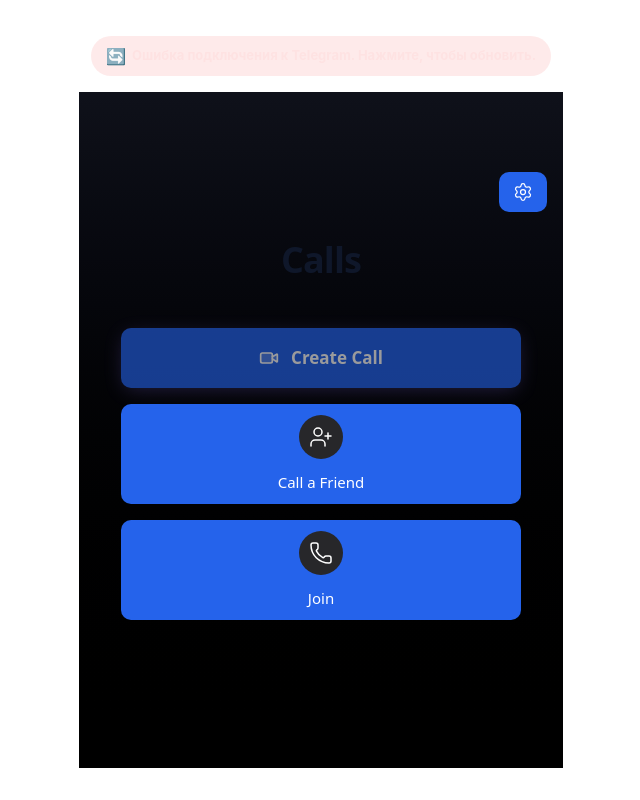
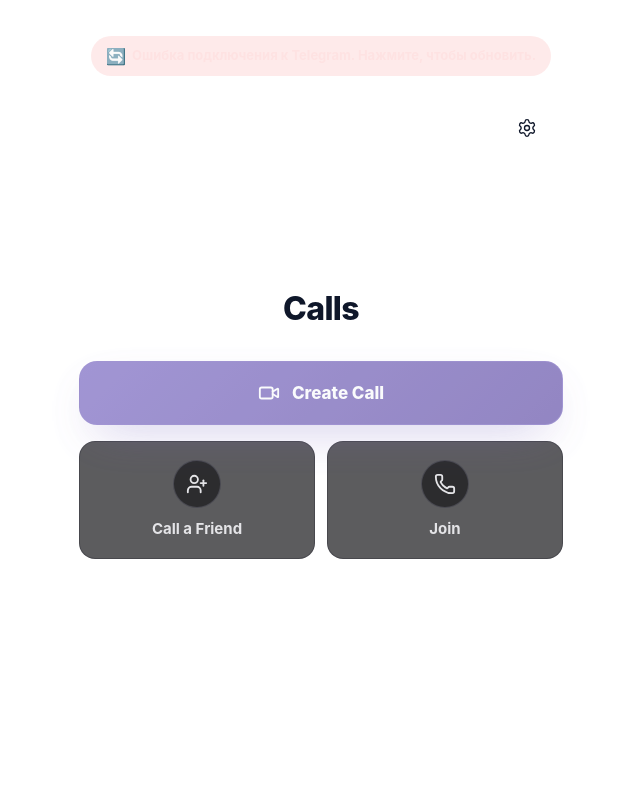
Before and after one commit to Rodion4365/Tel_call, a React (Vite) app in the folder frontend/: page / in a window 1280 px wide. Shown: the whole page, without its empty margins (319-959 px from the left). Built offline with nearby package versions, Linux system fonts and the light colour scheme; no server answers.

Commit message:
Revert "Redesign MainPage with modern gradient and button styles"

```diff
--- a/frontend/package.json
+++ b/frontend/package.json
@@ -14,7 +14,6 @@
   },
   "dependencies": {
     "clsx": "^2.1.1",
-    "framer-motion": "^12.23.26",
     "i18next": "^25.7.1",
     "i18next-browser-languagedetector": "^8.2.0",
     "lucide-react": "^0.560.0",
--- a/frontend/src/pages/MainPage.tsx
+++ b/frontend/src/pages/MainPage.tsx
@@ -1,10 +1,18 @@
 import React, { useState } from "react";
-import { useNavigate } from "react-router-dom";
+import { Link, useNavigate } from "react-router-dom";
 import { useTranslation } from "react-i18next";
 import { Video, UserPlus, Phone, Settings } from "lucide-react";
 import { useAuth } from "../contexts/AuthContext";
 import { createCall } from "../services/calls";
-import { motion } from "framer-motion";
+
+const SettingsButton: React.FC = () => {
+  const { t } = useTranslation();
+  return (
+    <Link to="/settings" className="settings-button" aria-label={t("common.settings")}>
+      <Settings className="settings-icon" />
+    </Link>
+  );
+};
 
 const MainPage: React.FC = () => {
   const { t } = useTranslation();
@@ -58,75 +66,53 @@ const MainPage: React.FC = () => {
   };
 
   return (
-    <div className="h-full w-full bg-gradient-to-b from-[#0f111a] to-black text-white relative font-sans flex flex-col">
-      {/* Settings Button */}
-      <div className="absolute top-20 right-4 z-10">
-        <button
-          onClick={() => navigate("/settings")}
-          className="bg-zinc-900/50 p-2.5 rounded-full text-zinc-400 hover:text-white hover:bg-zinc-800 transition-all border border-zinc-800/50 cursor-pointer"
-        >
-          <Settings className="w-5 h-5 stroke-[1.5]" />
-        </button>
-      </div>
+    <div className="main-screen">
+      <header className="top-bar">
+        <div />
+        <SettingsButton />
+      </header>
 
-      {/* Main Content */}
-      <div className="flex-1 flex flex-col justify-center items-center px-6 w-full max-w-md mx-auto z-0">
-        {/* Title */}
-        <div className="mb-12 text-center space-y-2">
-          <h1 className="text-4xl font-semibold tracking-tight text-white">{t("mainPage.title")}</h1>
-        </div>
+      <header className="main-header">
+        <h1 className="main-title">{t("mainPage.title")}</h1>
+      </header>
 
-        {/* Error Message */}
       {error ? (
-          <div className="w-full mb-4 p-4 bg-red-500/10 border border-red-500/30 rounded-2xl text-center" role="alert">
-            <p className="text-red-200">{error}</p>
-          </div>
+        <p className="status status-offline" role="alert" style={{ textAlign: "center", margin: "1rem" }}>
+          {error}
+        </p>
       ) : null}
 
-        {/* Actions */}
-        <div className="w-full space-y-4">
-          {/* Primary Action - Create Call */}
-          <motion.button
+      <div className="main-actions">
+        <button
+          className="primary-action"
           onClick={handleCreateCall}
           disabled={!user || isCreating || isAuthorizing}
-            whileHover={{ scale: 1.01 }}
-            whileTap={{ scale: 0.99 }}
-            className="w-full h-[60px] text-[17px] font-medium bg-[#7C66DC] hover:bg-[#6A55CA] text-white rounded-2xl flex items-center justify-center gap-3 transition-colors shadow-[0_4px_20px_-4px_rgba(124,102,220,0.5)] disabled:opacity-60 disabled:cursor-not-allowed"
         >
-            <Video className="w-5 h-5 fill-white/20 stroke-[2]" />
+          <Video className="action-icon" />
+          <div className="action-text">
+            <span className="action-label">
               {isAuthorizing
                 ? t("mainPage.authorizing")
                 : isCreating
                   ? t("mainPage.creating")
                   : t("mainPage.createCall")}
-          </motion.button>
+            </span>
+          </div>
+        </button>
 
-          {/* Secondary Actions */}
-          <div className="grid grid-cols-2 gap-3">
-            <motion.button
-              onClick={() => navigate("/friends")}
-              whileHover={{ scale: 1.01, backgroundColor: "rgba(39, 39, 42, 1)" }}
-              whileTap={{ scale: 0.99 }}
-              className="h-[100px] flex flex-col items-center justify-center gap-3 bg-zinc-900/60 border border-zinc-800/60 rounded-2xl text-zinc-200 hover:border-zinc-700 transition-all group"
-            >
-              <div className="p-2.5 rounded-full bg-zinc-800 group-hover:bg-[#7C66DC]/20 group-hover:text-[#7C66DC] transition-colors">
-                <UserPlus className="w-6 h-6 stroke-[1.5]" />
-              </div>
-              <span className="text-[15px] font-medium">{t("mainPage.callFriend")}</span>
-            </motion.button>
-
-            <motion.button
-              onClick={() => navigate("/join-call")}
-              whileHover={{ scale: 1.01, backgroundColor: "rgba(39, 39, 42, 1)" }}
-              whileTap={{ scale: 0.99 }}
-              className="h-[100px] flex flex-col items-center justify-center gap-3 bg-zinc-900/60 border border-zinc-800/60 rounded-2xl text-zinc-200 hover:border-zinc-700 transition-all group"
-            >
-              <div className="p-2.5 rounded-full bg-zinc-800 group-hover:bg-[#7C66DC]/20 group-hover:text-[#7C66DC] transition-colors">
-                <Phone className="w-6 h-6 stroke-[1.5]" />
-              </div>
-              <span className="text-[15px] font-medium">{t("mainPage.joinCall")}</span>
-            </motion.button>
-          </div>
+        <div className="secondary-actions">
+          <Link className="action-tile" to="/friends">
+            <span className="action-icon-badge">
+              <UserPlus className="action-icon" />
+            </span>
+            <span className="action-tile-label">{t("mainPage.callFriend")}</span>
+          </Link>
+          <Link className="action-tile" to="/join-call">
+            <span className="action-icon-badge">
+              <Phone className="action-icon" />
+            </span>
+            <span className="action-tile-label">{t("mainPage.joinCall")}</span>
+          </Link>
         </div>
       </div>
     </div>
```
Also changed, not shown: 1 other file (tests, documents, lock files or other folders). Lines whose indentation alone changed are shown as unchanged.
